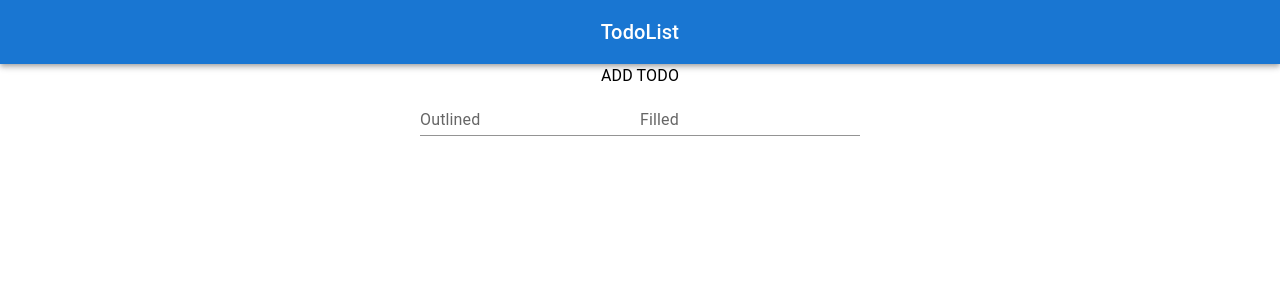
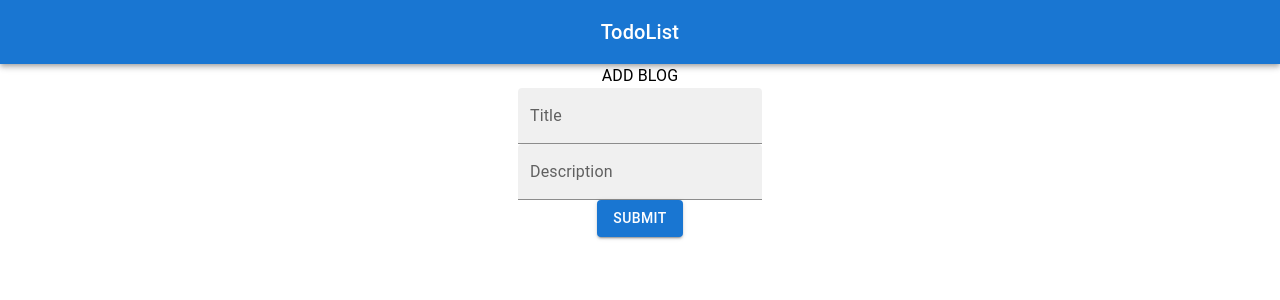
Before and after one commit to Kindaglia/TODO-LIST-REACT, a React (Create React App) app in the folder todolistappreact/: page /add in a window 1280 px wide. Shown: the top 300 px of the page. Built offline with nearby package versions, Linux system fonts and the light colour scheme.

Commit message:
print in log submit

```diff
--- a/todolistappreact/src/components/Add.js
+++ b/todolistappreact/src/components/Add.js
@@ -1,13 +1,29 @@
-import React from 'react'
 import Box from '@mui/material/Box';
 import TextField from '@mui/material/TextField';
-import { Typography } from '@mui/material';
+import { Button, Typography } from '@mui/material';
+import React, { useEffect, useState } from "react";
+
 
 function Add() {
+
+  const [title,setTitle] = useState('')
+  const [desc,setDesc] =  useState('')
+
+  const handleTitleChange = (e) => {
+    setTitle(e.target.value)
+  }
+  const handleDescChange = (e) => {
+    setDesc(e.target.value)
+  }
+  const handleSubmit = () => {
+    console.log({ title, desc })
+}
+
   return (<div>
-    <Typography> ADD TODO </Typography>
-      <TextField id="outlined-basic" label="Outlined" variant="standard" />
-      <TextField id="filled-basic" label="Filled" variant="standard" />
+     <Typography> ADD BLOG </Typography>
+      <TextField value={title} onChange={(e) => handleTitleChange(e)} label="Title" variant="filled" /> <br />
+      <TextField value={desc} onChange={(e) => handleDescChange(e)} label="Description" variant="filled" />   <br />
+      <Button onClick={handleSubmit} variant="contained" > SUBMIT </Button>
   </div>
 
   )
```
